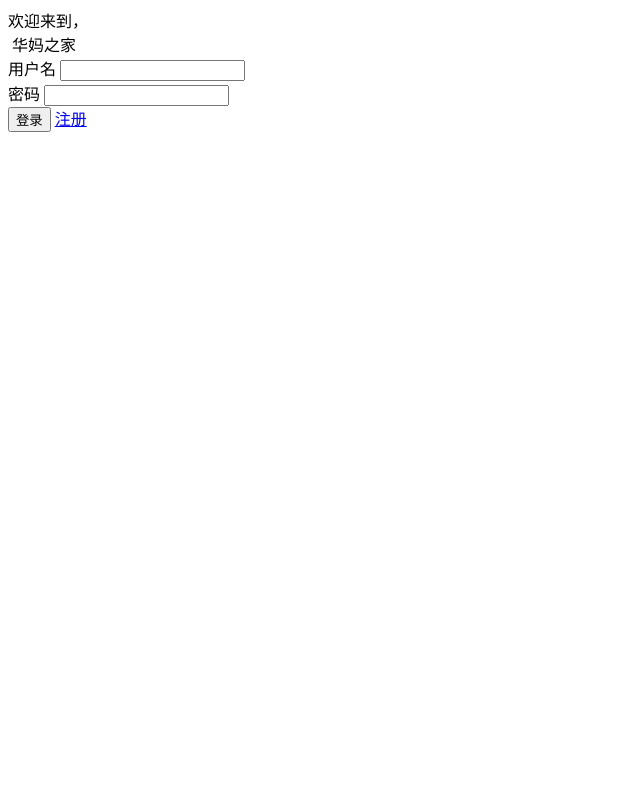
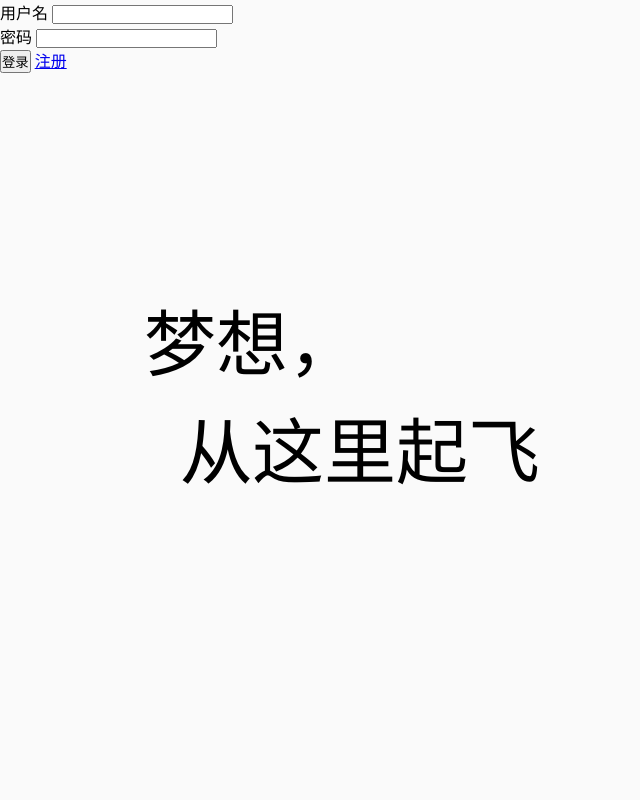
Before and after one commit to Ica-Riluci/huamazhijia, a Django app: page /entry/ in a window 1280 px wide. Shown: the whole page, without its empty margins (0-640 px from the left). Run offline with Django 3.2, Linux system fonts and the light colour scheme; some web fonts are replaced.

Commit message:
[update]<entry>{slogan on login page}

```diff
--- a/entry/static/entry/common.css
+++ b/entry/static/entry/common.css
@@ -0,0 +1,35 @@
+@font-face {
+    font-family : 'slogan(zh-cn)';
+    src : url('rs/slogan[chn].ttf');
+}
+
+* {
+    margin : 0;
+    padding : 0;
+}
+
+#log-in {
+    overflow : hidden;
+    height : 100vh;
+    width : 100vw;
+    background-color : rgb(250, 250, 250);
+}
+
+.sloganbox {
+    display : block;
+    position : fixed;
+    padding : 5vh 0;
+    height : 90vh;
+}
+.slogan {
+    font-family : 'slogan(zh-cn)';
+    margin-left : 2em;
+    display : block;
+    position : relative;
+    padding : calc(45vh - 2em) 0;
+    padding : -webkit-calc(45vh - 1.5em) 0;
+    padding : -moz-calc(45vh - 1.5em) 0;
+    padding : -o-calc(45vh - 1.5em) 0;
+    line-height : 1.5em;
+    font-size : 4.5em;
+}
--- a/entry/templates/entry/index.html
+++ b/entry/templates/entry/index.html
@@ -4,10 +4,11 @@
     <head>
         <meta chareset='utf-8' />
         <title>华妈之家</title>
+        <link type='text/css' rel='stylesheet' href="{% static 'entry/common.css' %}" />
     </head>
     <body id='log-in'>
         <div class='sloganbox'><div class='slogan'>
-            欢迎来到，<br/>&nbsp;华妈之家
+            梦想，<br/>&nbsp;&nbsp;从这里起飞
         </div></div>
         <form action="" method='post'>
             <div class='inputholder'>
```
Also changed, not shown: 1 other file.
